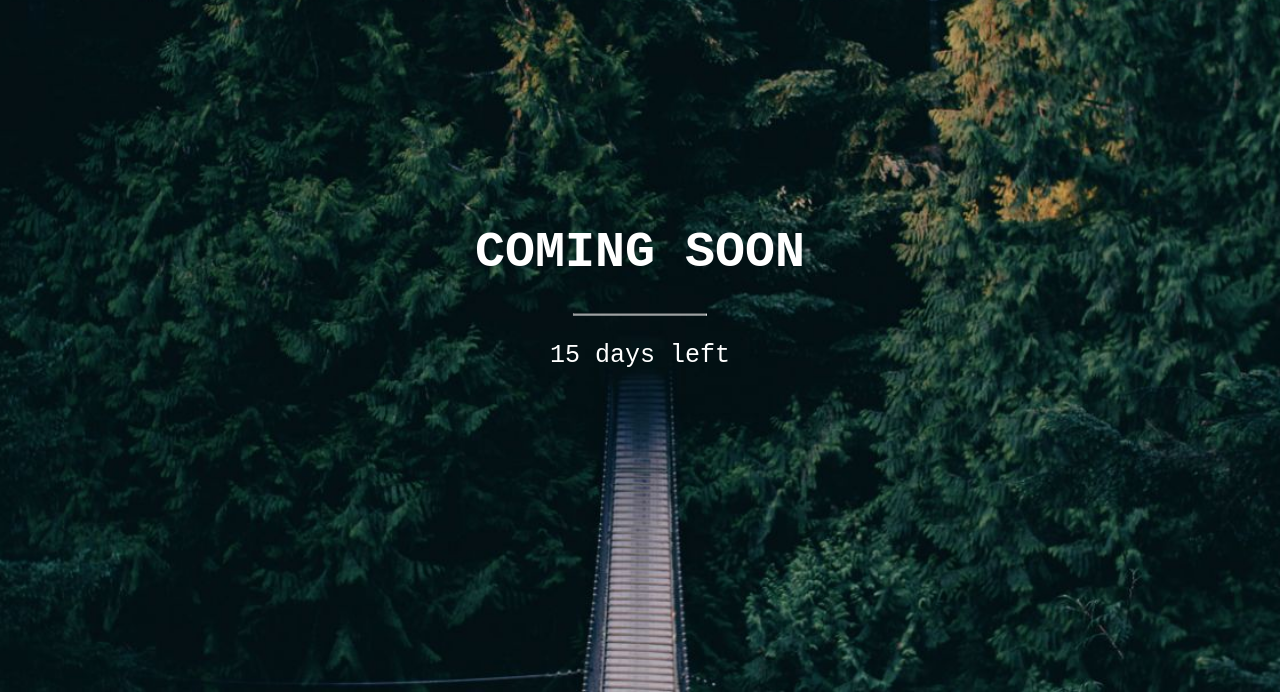
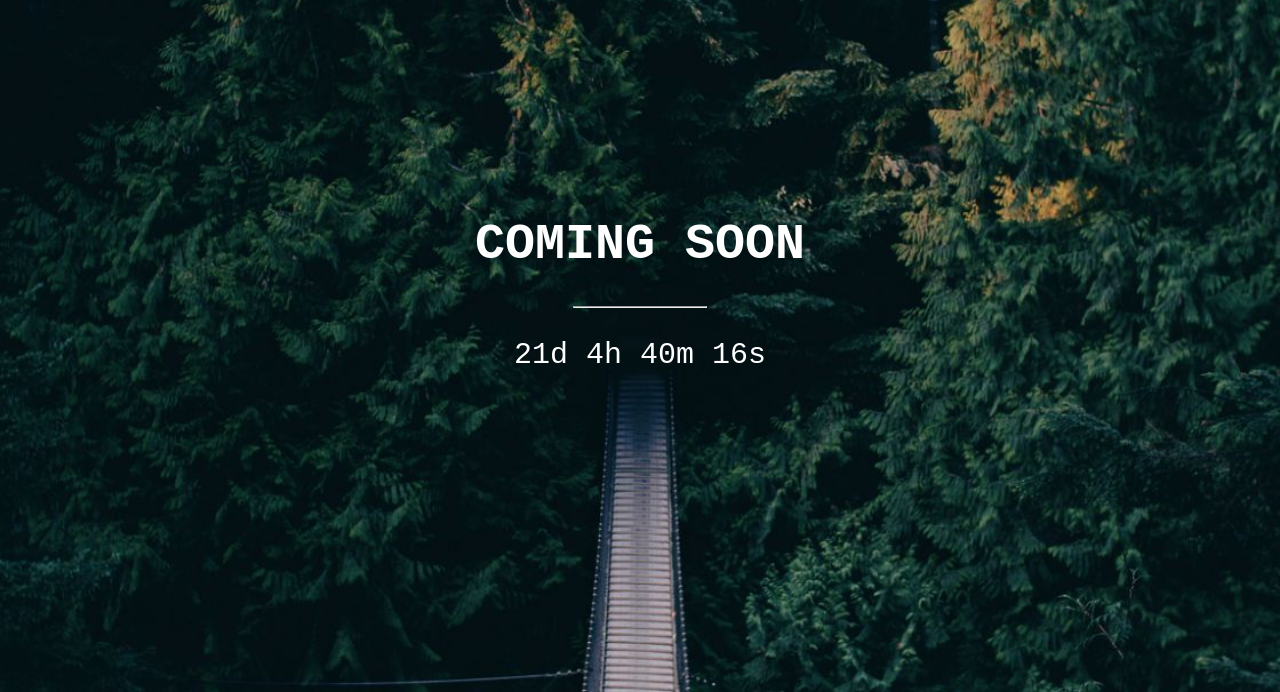
Before and after one commit to abdullahsajjad/abdullahsajjad.github.io, a plain HTML site: page index.html in a window 1280 px wide. Shown: the part 108-800 px from the top of the page. Drawn offline with Linux system fonts and the light colour scheme.

Commit message:
Update index.html

```diff
--- a/index.html
+++ b/index.html
@@ -56,11 +56,40 @@ hr {
   <div class="middle">
     <h1>COMING SOON</h1>
     <hr>
-    <p>15 days left</p>
+    <p id="demo" style="font-size:30px"></p>
   </div>
   <div class="bottomleft">
   </div>
 </div>
+<script>
+// Set the date we're counting down to
+var countDownDate = new Date("Jul 25, 2021 15:37:25").getTime();
 
+// Update the count down every 1 second
+var countdownfunction = setInterval(function() {
+
+  // Get todays date and time
+  var now = new Date().getTime();
+
+  // Find the distance between now an the count down date
+  var distance = countDownDate - now;
+
+  // Time calculations for days, hours, minutes and seconds
+  var days = Math.floor(distance / (1000 * 60 * 60 * 24));
+  var hours = Math.floor((distance % (1000 * 60 * 60 * 24)) / (1000 * 60 * 60));
+  var minutes = Math.floor((distance % (1000 * 60 * 60)) / (1000 * 60));
+  var seconds = Math.floor((distance % (1000 * 60)) / 1000);
+
+  // Output the result in an element with id="demo"
+  document.getElementById("demo").innerHTML = days + "d " + hours + "h "
+  + minutes + "m " + seconds + "s ";
+
+  // If the count down is over, write some text
+  if (distance < 0) {
+    clearInterval(countdownfunction);
+    document.getElementById("demo").innerHTML = "EXPIRED";
+  }
+}, 1000);
+</script>
 </body>
 </html>
```
